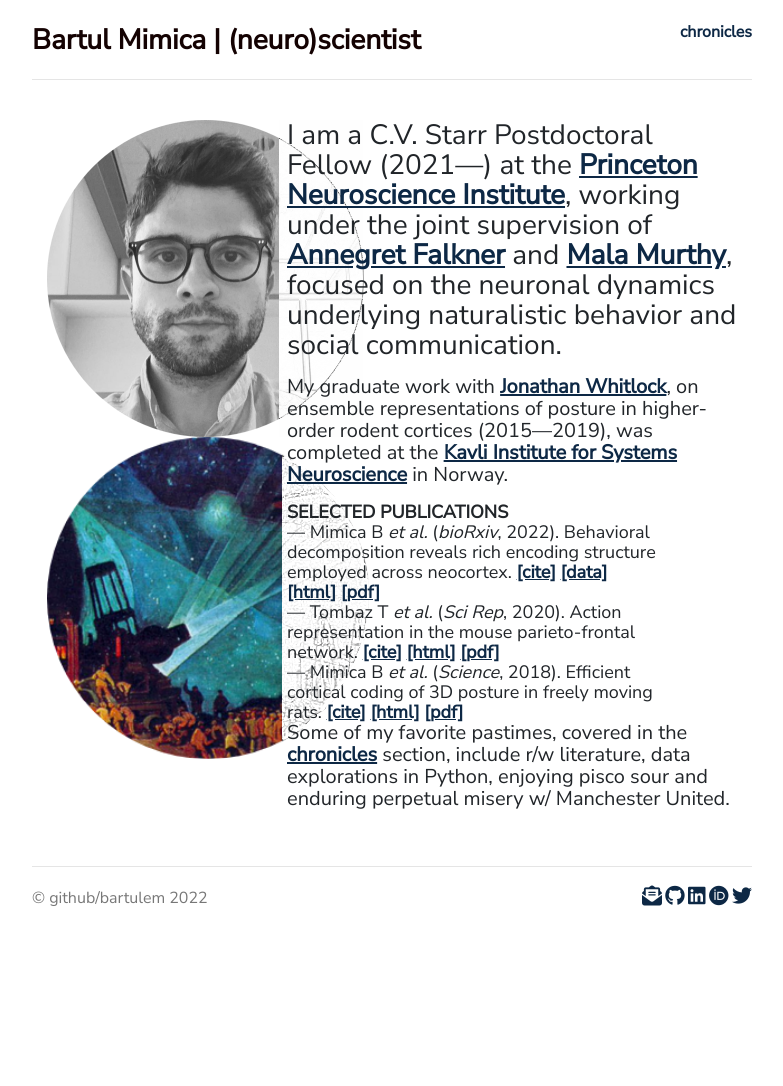
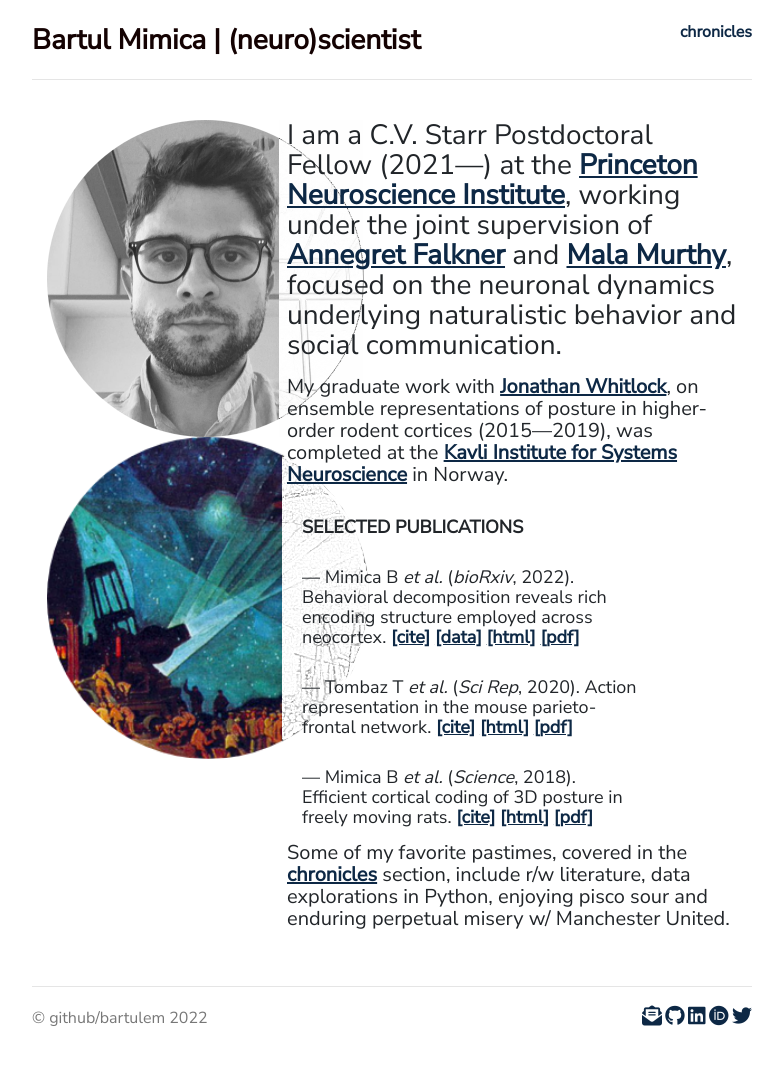
Before and after one commit to bartulem/bartulem.github.io, a Jekyll site: the page built from index.html, in a window 1280 px wide. Shown: the whole page, without its empty margins (248-1031 px from the left). Built offline with Jekyll 4.4.1, drawn with Linux system fonts in a browser that asks for light colours; nearby versions of some CDN libraries; comment, search, counter and statistics services are not loaded; a style sheet for code colours, icons or effects is not loaded; before the commit the page ends 966 px from its top, so only the background shows below that.

Commit message:
change pubs layout v83

```diff
--- a/css/style.css
+++ b/css/style.css
@@ -47,7 +47,7 @@
 .jumbotron .btn { font-size: 21px; padding: 14px 24px; }
 .marketing p { font-size: 20px; line-height: 22px; }
 .marketing p.lead { font-size: 28px; line-height: 30px; }
-.marketing p.publications { font-size: 18px; line-height: 20px; margin:0; padding:0; }
+.marketing p.publications { font-size: 18px; line-height: 20px; margin:5px; padding:10px; }
 
 .posts-list h1 { margin: 0; }
 .posts-list h2 { margin: 0; }
```
